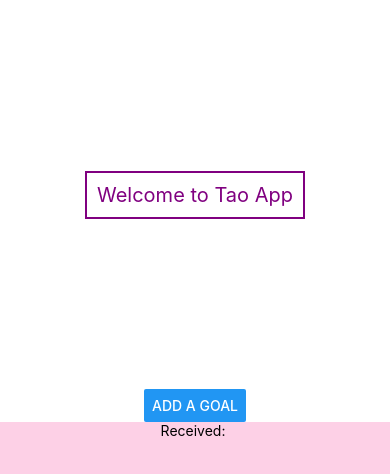
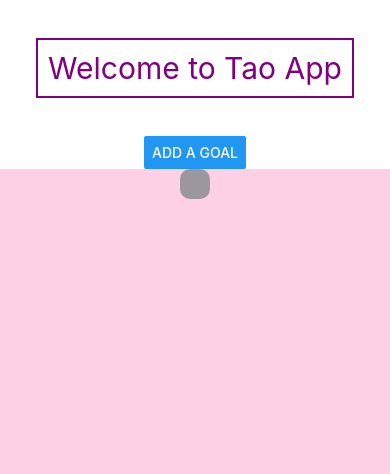
Before and after one commit to taowu-neu/Fall2024-Thu, a React Native app: screen / in a window 390 px wide. Shown: the top 474 px of the page. Built offline with nearby package versions, Linux system fonts and the light colour scheme.

Commit message:
Lab 2 completed

```diff
--- a/App.js
+++ b/App.js
@@ -12,11 +12,11 @@ export default function App() {
   const handleInputData = (data) => {
     setReceivedText(data);
     setModalVisible(false);
-  };
+  }
 
   const handleCancel = () => {
     setModalVisible(false);
-  };
+  }
 
   return (
     <SafeAreaView style={styles.container}>
@@ -24,14 +24,11 @@ export default function App() {
         <Header name={appName} />
         <Button title='Add a goal' onPress={() => setModalVisible(true)} />
       </View>
-      <Input
-        focus={true}
-        inputHandler={handleInputData}
-        isModalVisible={modalVisible}
-        cancelHandler={handleCancel}
-      />
+      <Input focus={true} inputHandler={handleInputData} isModalVisible={modalVisible} cancelHandler={handleCancel} />
       <View style={styles.bottomContainer}>
-        <Text>Received: {receivedText}</Text>
+        <View style={styles.textContainer}>
+          <Text style={styles.textStyle}>{receivedText}</Text>
+        </View>
       </View>
 
       <StatusBar style="auto" />
@@ -45,6 +42,15 @@ const styles = StyleSheet.create({
     backgroundColor: '#fff',
     justifyContent: 'center',
   },
+  textStyle: {
+    color: 'darkblue',
+    padding: 10,
+  },
+  textContainer: {
+    backgroundColor: '#9C979E',
+    borderRadius: 10,
+    padding: 5,
+  },
   upperContainer: {
     flex: 1,
     backgroundColor: 'white',
@@ -52,8 +58,9 @@ const styles = StyleSheet.create({
     justifyContent: 'center',
   },
   bottomContainer: {
-    flex: 1,
+    flex: 4,
     backgroundColor: '#FDD0E6',
     alignItems: 'center',
-  },
+    rowGap: 10,
+  }
 });
--- a/Components/Header.js
+++ b/Components/Header.js
@@ -1,17 +1,19 @@
-import { StyleSheet, Text, View } from 'react-native';
-import React from 'react';
+import { StyleSheet, Text, TextInput, View } from 'react-native'
+import React from 'react'
 
 export default function Header(props) {
+
   return (
     <View style={styles.headerContainer}>
-      <Text style={styles.headerStyle}>Welcome to {props.name}</Text>
+      <Text style = {styles.headerStyle}>Welcome to {props.name}</Text>
+      {/* <Text>{props.children}</Text> */}
     </View>
-  );
+  )
 }
 
 const styles = StyleSheet.create({
     headerStyle: {
-    fontSize: 20,
+      fontSize: 30,
       borderColor: 'purple',
       borderWidth: 2,
       margin: 15,
@@ -23,4 +25,4 @@ const styles = StyleSheet.create({
         justifyContent: 'center',
         flex: 1,
       },
-});
+  })
--- a/Components/Input.js
+++ b/Components/Input.js
@@ -1,50 +1,74 @@
-import { TextInput, StyleSheet, View, Button, Modal, Image } from 'react-native';
+import { TextInput, Text, StatusBar, StyleSheet, View, Button, Modal, Alert, Image } from 'react-native';
 import React, { useState } from 'react';
 
 const Input = (props) => {
   const [text, setText] = useState('');
+  const [isDisabled, setIsDisabled] = useState(true);
 
   const handleConfirm = () => {
+    console.log('user type:', text);
     props.inputHandler(text);
     setText('');
-  };
+    setIsDisabled(true);
+  }
 
   const handleCancel = () => {
-    props.cancelHandler();
-    setText('');
-  };
+    Alert.alert(
+      "Cancel",
+      "Are you sure you want to cancel?",
+      [
+        {
+          text: "Cancel",
+          style: "cancel"
+        },
+        {
+          text: "OK",
+          onPress: () => {
+            props.cancelHandler();
+            setText('');
+            setIsDisabled(true);
+          }
+        }
+      ]
+    );
+  }
 
-  const isConfirmDisabled = text.length < 3;
+  const handleTextChange = (changedText) => {
+    setText(changedText);
+    setIsDisabled(changedText.length === 0);
+  }
 
   return (
     <Modal visible={props.isModalVisible} animationType='slide' transparent={true}>
       <View style={styles.container}>
         <View style={styles.innerContainer}>
-          <Image
-            source={{ uri: 'https://example.com/sample-image.jpg' }}
+        <Image
             style={styles.imageStyle}
+            source={{ uri: 'https://cdn-icons-png.flaticon.com/512/2617/2617812.png' }}
+            alt="random alt 1"
           />
           <Image
-            source={require('../assets/local-image.png')}
             style={styles.imageStyle}
+            source={require('../assets/tem.png')}
+            alt="random alt 2"
           />
           <TextInput
             placeholder='Type something'
             keyboardType='default'
             style={styles.inputContainer}
             value={text}
-            onChangeText={setText}
             autoFocus={props.focus}
+            onChangeText={handleTextChange}
           />
           <View style={styles.buttonContainer}>
-            <Button title='Confirm' onPress={handleConfirm} disabled={isConfirmDisabled} />
             <Button title='Cancel' onPress={handleCancel} />
+            <Button title='Confirm' onPress={handleConfirm} disabled={isDisabled} />
           </View>
         </View>
       </View>
     </Modal>
   );
-};
+}
 
 const styles = StyleSheet.create({
   container: {
@@ -54,29 +78,35 @@ const styles = StyleSheet.create({
     backgroundColor: 'rgba(0, 0, 0, 0.1)',
   },
   innerContainer: {
-    width: '50%',
+    width: '70%',
     backgroundColor: '#E3DEE5',
     borderRadius: 20,
     padding: 40,
     alignItems: 'center',
+    shadowColor: '#000',
+    shadowOffset: { width: 0, height: 2 },
+    shadowOpacity: 0.8,
+    shadowRadius: 2,
   },
   inputContainer: {
+    fontSize: 15,
     borderColor: 'purple',
     borderWidth: 2,
     margin: 15,
     padding: 10,
     color: 'purple',
+    width: 200,
   },
   buttonContainer: {
     flexDirection: 'row',
     justifyContent: 'space-between',
     width: '100%',
-    marginTop: 10,
+    marginTop: 20,
   },
   imageStyle: {
     width: 100,
     height: 100,
-    marginBottom: 15,
+    marginTop: 20,
   },
 });
 
```
Lines whose indentation alone changed are shown as unchanged.
